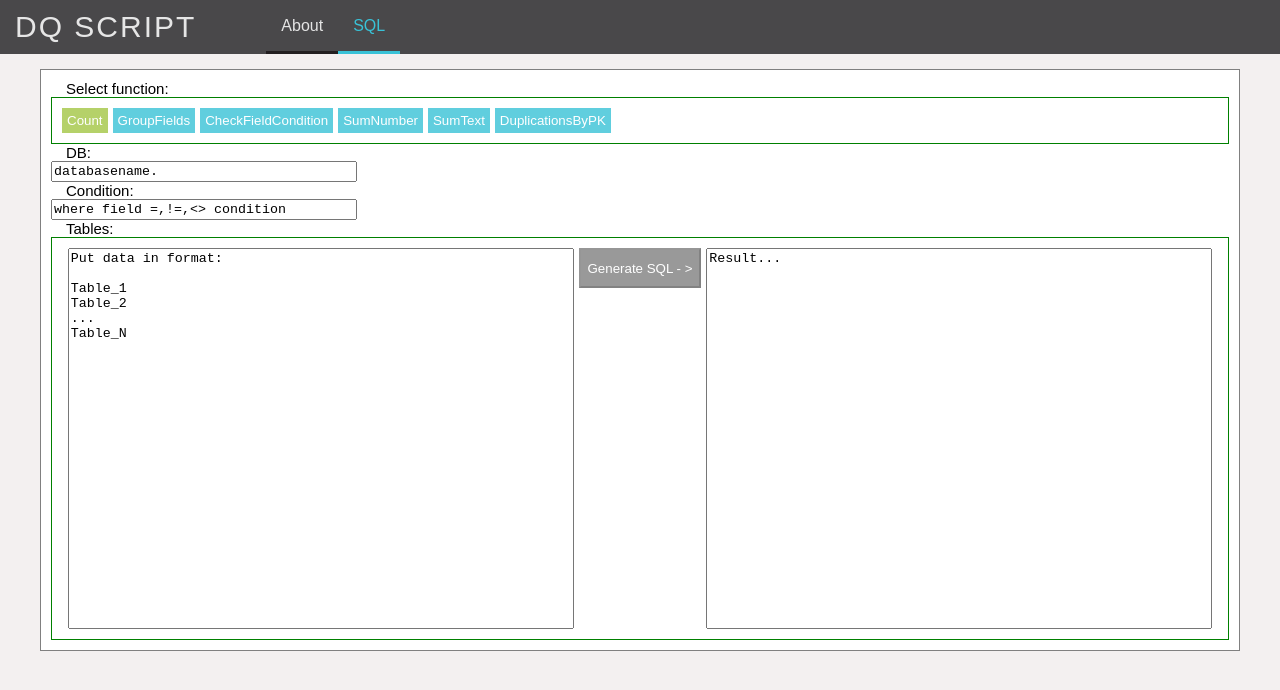
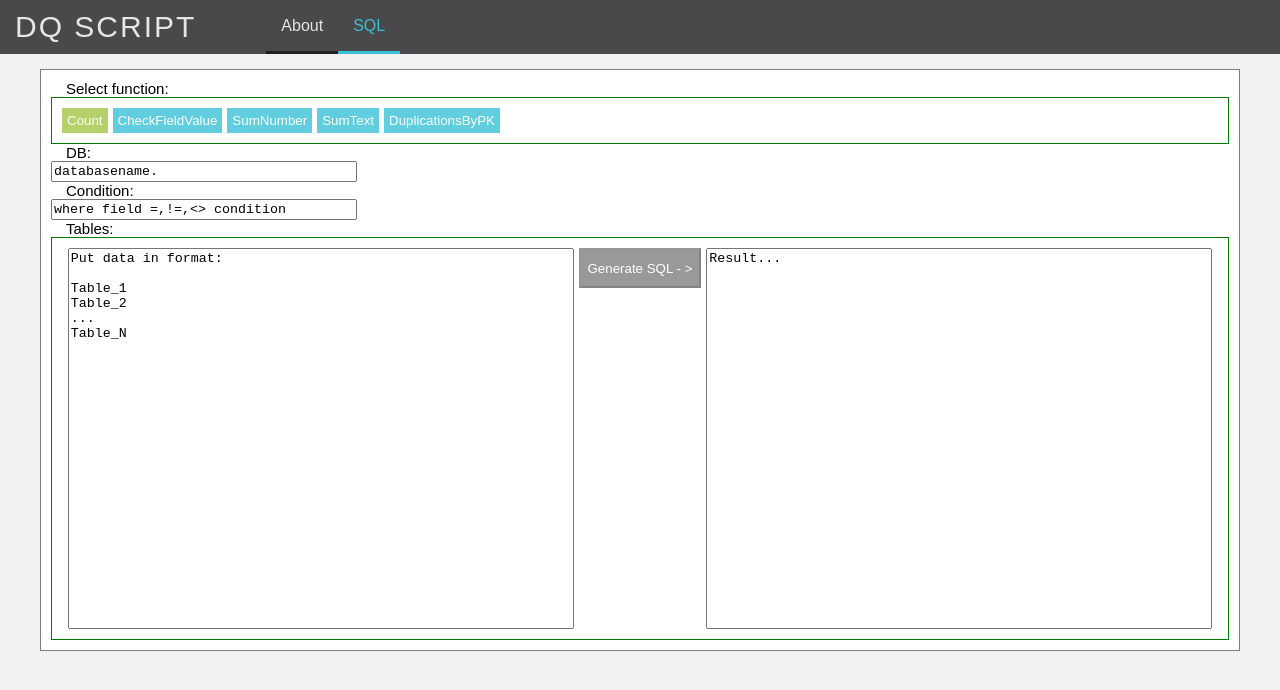
Before and after one commit to mazurkevichandrei/dqsql, a React (Create React App) app: page /generator in a window 1280 px wide. Shown: the top 690 px of the page. Built offline with nearby package versions, Linux system fonts and the light colour scheme.

Commit message:
add_check_value_func

```diff
--- a/src/Components/Pages/Generator/index.js
+++ b/src/Components/Pages/Generator/index.js
@@ -16,39 +16,49 @@ const Generator = () => {
             id:1, name: 'Count', func: 'count',
             inpText: 'Put data in format: \n\nTable_1\nTable_2\n...\nTable_N',
             isActive: true, typeOfInitialData: 'Tables',
-            tableFieldIsVisible: false
+            tableFieldIsVisible: false,
+            fieldValueIsVisible: false,
+            conditionFieldIsVisible: true
         },
+        // {
+        //     id:2, name: 'GroupFields', func: 'groupFields',
+        //     inpText: 'Put data in format: \n\nTable_1 Field_1\nTable_1 Field_2\n...\nTable_1 Field_N\n...\nTable_N Field_1\nTable_N Field_2\n...\nTable_N Field_N',
+        //     isActive: false, typeOfInitialData: 'Tables Fields',
+        //     tableFieldIsVisible: false
+        // },
         {
-            id:2, name: 'GroupFields', func: 'groupFields',
-            inpText: 'Put data in format: \n\nTable_1 Field_1\nTable_1 Field_2\n...\nTable_1 Field_N\n...\nTable_N Field_1\nTable_N Field_2\n...\nTable_N Field_N',
-            isActive: false, typeOfInitialData: 'Tables Fields',
-            tableFieldIsVisible: false
-        },
-        {
-            id:3, name: 'CheckFieldCondition', func: 'checkFieldCondition',
-            inpText: 'Put data in format:\n\nTable_Name\nField_1\nField_2\n...\nField_N',
+            id:3, name: 'CheckFieldValue', func: 'checkFieldValue',
+            inpText: 'Put data in format:\n\nField_1\nField_2\n...\nField_N',
             isActive: false,
             typeOfInitialData: 'Fields',
-            tableFieldIsVisible: true
+            tableFieldIsVisible: true,
+            fieldValueIsVisible: true,
+            conditionFieldIsVisible: false
         },
         {
             id:4, name: 'SumNumber', func: 'sumNumber',
             isActive: false,
             typeOfInitialData: 'Fields',
-            tableFieldIsVisible: true
+            tableFieldIsVisible: true,
+            fieldValueIsVisible: false,
+            conditionFieldIsVisible: true
         },
         {
             id:5, name: 'SumText', func: 'sumText',
             isActive: false,
             typeOfInitialData: 'Fields',
-            tableFieldIsVisible: true
+            tableFieldIsVisible: true,
+            fieldValueIsVisible: false,
+            conditionFieldIsVisible: true
         },
         {
             id:6, name: 'DuplicationsByPK', func: 'duplicationsByPK',
             inpText: 'Put data in format:\n\nPK_field_1\nPK_field_2\n...\nPK_field_N',
             isActive: false,
             typeOfInitialData: 'Fields',
-            tableFieldIsVisible: true
+            tableFieldIsVisible: true,
+            fieldValueIsVisible: false,
+            conditionFieldIsVisible: true
         },
     ];
 
@@ -58,6 +68,8 @@ const Generator = () => {
     const [selectedFunc, setSelectedFunc] = useState('count')
     const [typeOfInitialData, setTypeOfInitialData] = useState('Tables')
     const [tableFieldIsVisible, setTableFieldIsVisible] = useState(false)
+    const [fieldValueIsVisible, setfieldValueIsVisible] = useState(false)
+    const [conditionFieldIsVisible, setConditionFieldIsVisible] = useState(true)
 
     const mainButtonAction = (id) =>{
         const updBtns = BUTTONS.map(
@@ -73,6 +85,8 @@ const Generator = () => {
         setDataInput(funcName.inpText)
         setTypeOfInitialData(funcName.typeOfInitialData)
         setTableFieldIsVisible(funcName.tableFieldIsVisible)
+        setfieldValueIsVisible(funcName.fieldValueIsVisible)
+        setConditionFieldIsVisible(funcName.conditionFieldIsVisible)
         setDisableRun(true)
         setDataResult('Result...')
     }
@@ -81,6 +95,7 @@ const Generator = () => {
     const [db, setDb] = useState('')
     const [condition, setCondition] = useState('')
     const [tableNameInForm, setTableNameInForm] = useState('')
+    const [fieldValue, setFieldValue] = useState('')
     const [dataInput, setDataInput] = useState('Put data in format: \n\nTable_1\nTable_2\n...\nTable_N')
     const [dataResult, setDataResult] = useState('Result...')
     const rows = 25;
@@ -91,6 +106,10 @@ const Generator = () => {
 
     const editCondition = (evt) => {
         setCondition(evt.target.value)
+    }
+
+    const editFieldValue = (evt) => {
+        setFieldValue(evt.target.value)
     }
 
     const editTableNameInForm = (evt) => {
@@ -123,15 +142,17 @@ const Generator = () => {
             console.log(result)
             setDataResult(result)
         },
-        checkFieldCondition: function() {
-            setDataResult('OK!!')
+        checkFieldValue: function() {
+            const preResult = dataInput.split('\n').map(item => `SELECT '${item}' as field, COUNT(*) FROM ${db}${tableNameInForm} WHERE ${item} ${fieldValue} union`)
+            setDataResult(preResult.join('\n'))
+            //setDataResult('OK!!')
         },
         duplicationsByPK: function() {
             // const preResult = dataInput.split('\n')
             // const table = preResult.shift()
             // const result = `SELECT\n'${table}' AS table_name,\nCOUNT(*) as cnt_all,\nCOUNT(distinct ${preResult}) as count_unic_PK,\n(COUNT(*)-COUNT(distinct ${preResult}))AS diff \nFROM ${db}${table}`
             const preResult = dataInput.split('\n')
-            const result = `SELECT\n'${tableNameInForm}' AS table_name,\nCOUNT(*) as cnt_all,\nCOUNT(distinct ${preResult}) as count_unic_PK,\n(COUNT(*)-COUNT(distinct ${preResult}))AS diff \nFROM ${db}${tableNameInForm}`
+            const result = `SELECT\n'${tableNameInForm}' AS table_name,\nCOUNT(*) as cnt_all,\nCOUNT(distinct ${preResult}) as count_unic_PK,\n(COUNT(*)-COUNT(distinct ${preResult}))AS diff \nFROM ${db}${tableNameInForm} ${condition}`
             setDataResult(result)
         }
     }
@@ -149,13 +170,21 @@ const Generator = () => {
                     <ButtonMain key={item.id} isActive={item.isActive} onClick={() => mainButtonAction(item.id)}>{item.name}</ButtonMain>
                 )})}
            </ButtonsArea>
+
            <StyledSubTitle>DB:</StyledSubTitle>
            <DbArea rows='1' onChange={editDb}>databasename.</DbArea>
-           <StyledSubTitle>Condition:</StyledSubTitle>
-           <DbArea rows='1' onChange={editCondition}>{`where field =,!=,<> condition`}</DbArea>
+
+           <StyledSubTitle visible={fieldValueIsVisible}>Field value:</StyledSubTitle>
+           <DbArea rows='1' onChange={editFieldValue} visible={fieldValueIsVisible}>is Null,=0,>0...</DbArea>
+
+           <StyledSubTitle visible={conditionFieldIsVisible}>Condition:</StyledSubTitle>
+           <DbArea rows='1' onChange={editCondition} visible={conditionFieldIsVisible}>{`where field =,!=,<> condition`}</DbArea>
+
             <StyledSubTitle visible={tableFieldIsVisible}>Table:</StyledSubTitle>
             <DbArea rows='1' onChange={editTableNameInForm} visible={tableFieldIsVisible}>Table_name</DbArea>
+
             <StyledSubTitle>{typeOfInitialData}:</StyledSubTitle>
+
            <ButtonsArea>
                <InputArea rows={rows} value={dataInput} onChange={editValue}></InputArea>
                <StartBtn onClick={()=>runGenerator(selectedFunc)} disabled={disableRun}>Generate SQL - ></StartBtn>
```
